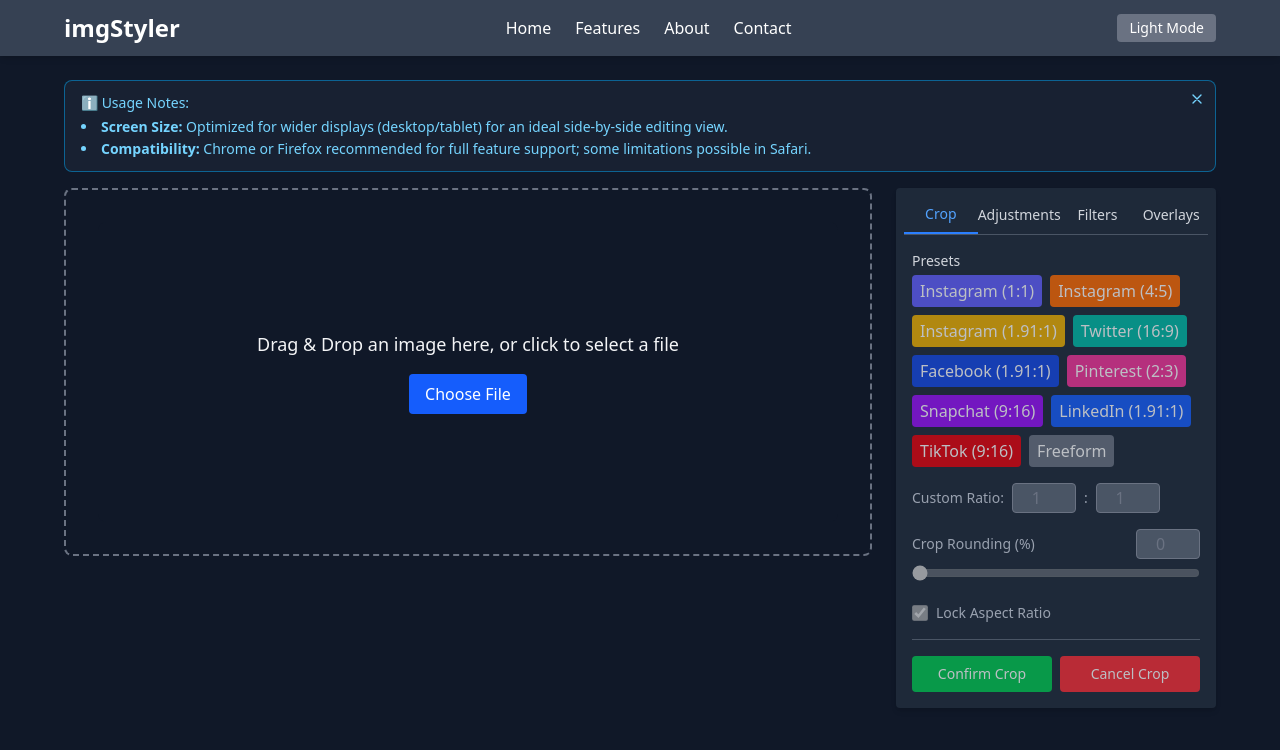
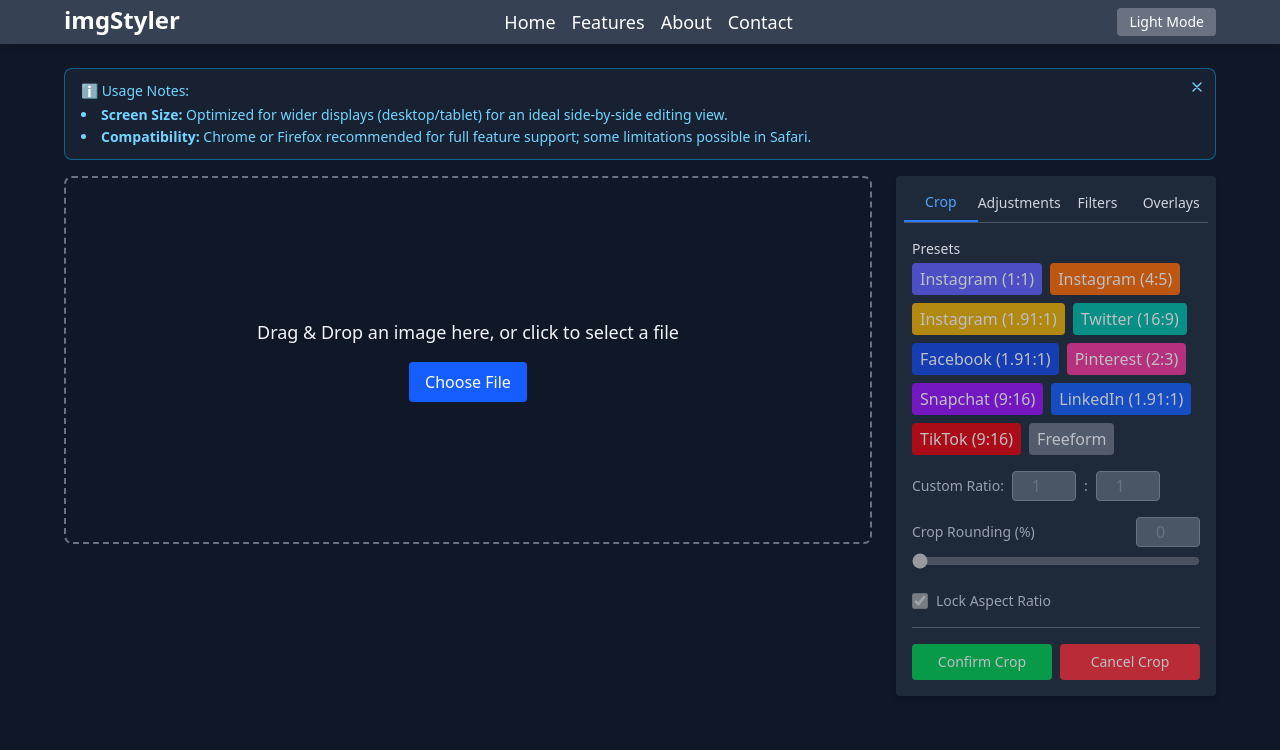
Before and after one commit to dev4pgh/imgStyler-astro, an Astro site: page / in a window 1280 px wide. Shown: the top 750 px of the page. Built offline with nearby package versions, Linux system fonts and the light colour scheme; Astro itself is replaced by a stand-in of ours.

Commit message:
Shrink navbar, especially on small screens (when possible)

```diff
--- a/src/components/ui/Header.jsx
+++ b/src/components/ui/Header.jsx
@@ -1,36 +1,28 @@
-import React, { useState, useEffect } from "react";
+import React from "react";
 import ThemeToggleButton from "./ThemeToggleButton";
 
 const Header = () => {
     return (
-        <header className="bg-gray-800 dark:bg-gray-700 text-white py-3 px-4 shadow-md sticky top-0 z-50">
-            <div className="max-w-6xl mx-auto text-center flex flex-col sm:flex-row gap-3 justify-between items-center">
-                <a href="/" className="text-2xl font-semibold hover:opacity-90">
+        <header className="bg-gray-800 dark:bg-gray-700 text-white py-2 px-4 shadow-md sticky top-0 z-50">
+            <div className="max-w-6xl mx-auto flex flex-wrap items-center gap-2 justify-center sm:justify-between">
+                <a
+                    href="/"
+                    className="inline-flex items-center text-xl sm:text-2xl font-semibold leading-none hover:opacity-90"
+                    style={{ transform: "translateY(-2px)" }}   // I am not happy with this hack, but it was the only way I could get the text to look correctly lined up.
+                >
                     imgStyler
                 </a>
-                <nav className="flex items-center space-x-4 md:space-x-6">
-                    <a
-                        href="/"
-                        className="text-lg md:text-base hover:text-blue-300 transition-colors"
-                    >
+                <nav className="flex items-center space-x-4 mx-4">
+                    <a href="/" className="text-lg hover:text-blue-300 transition-colors">
                         Home
                     </a>
-                    <a
-                        href="/features"
-                        className="text-lg md:text-base hover:text-blue-300 transition-colors"
-                    >
+                    <a href="/features" className="text-lg hover:text-blue-300 transition-colors">
                         Features
                     </a>
-                    <a
-                        href="/about"
-                        className="text-lg md:text-base hover:text-blue-300 transition-colors"
-                    >
+                    <a href="/about" className="text-lg hover:text-blue-300 transition-colors">
                         About
                     </a>
-                    <a
-                        href="/contact"
-                        className="text-lg md:text-base hover:text-blue-300 transition-colors"
-                    >
+                    <a href="/contact" className="text-lg hover:text-blue-300 transition-colors">
                         Contact
                     </a>
                 </nav>
```
